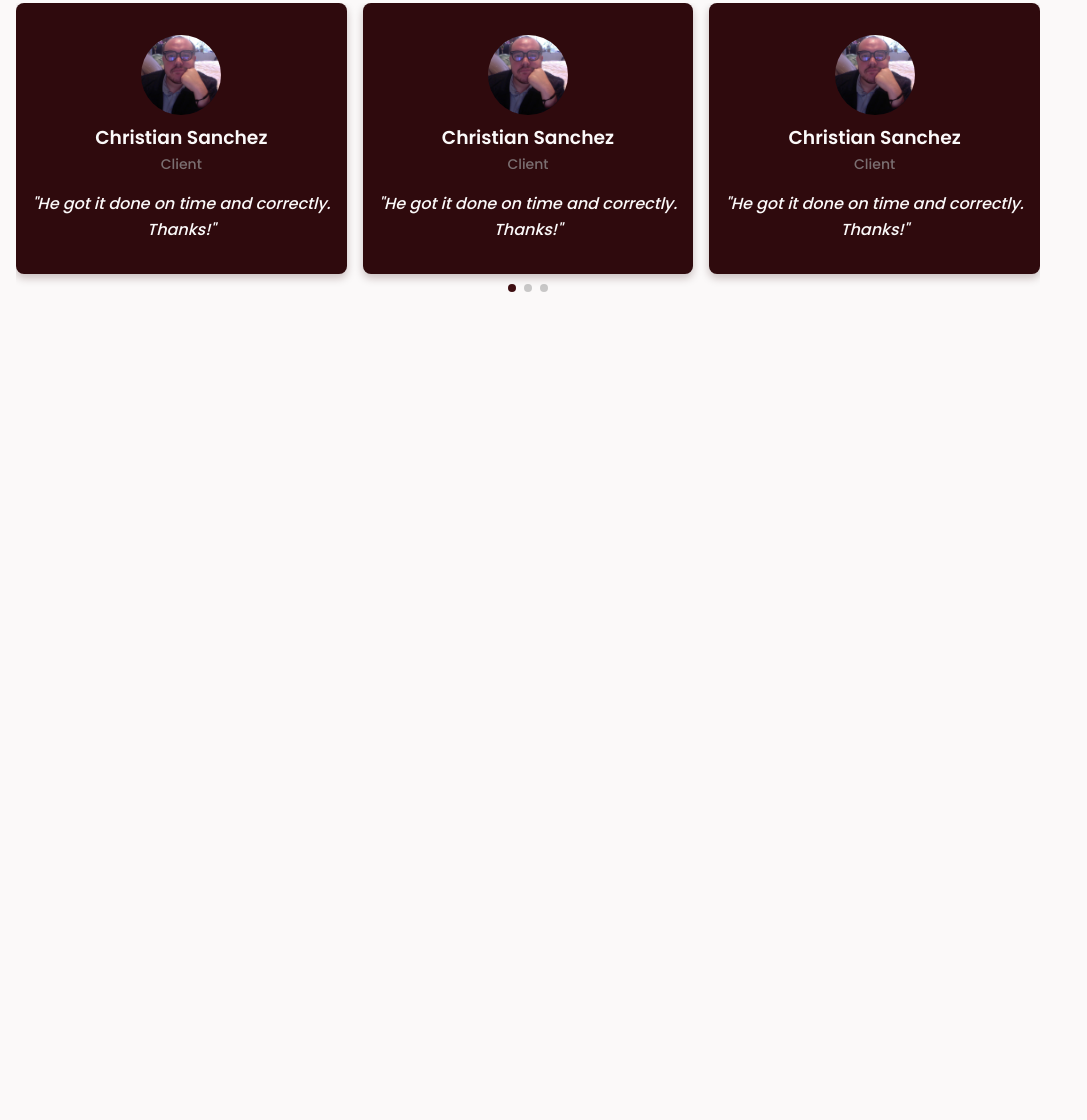
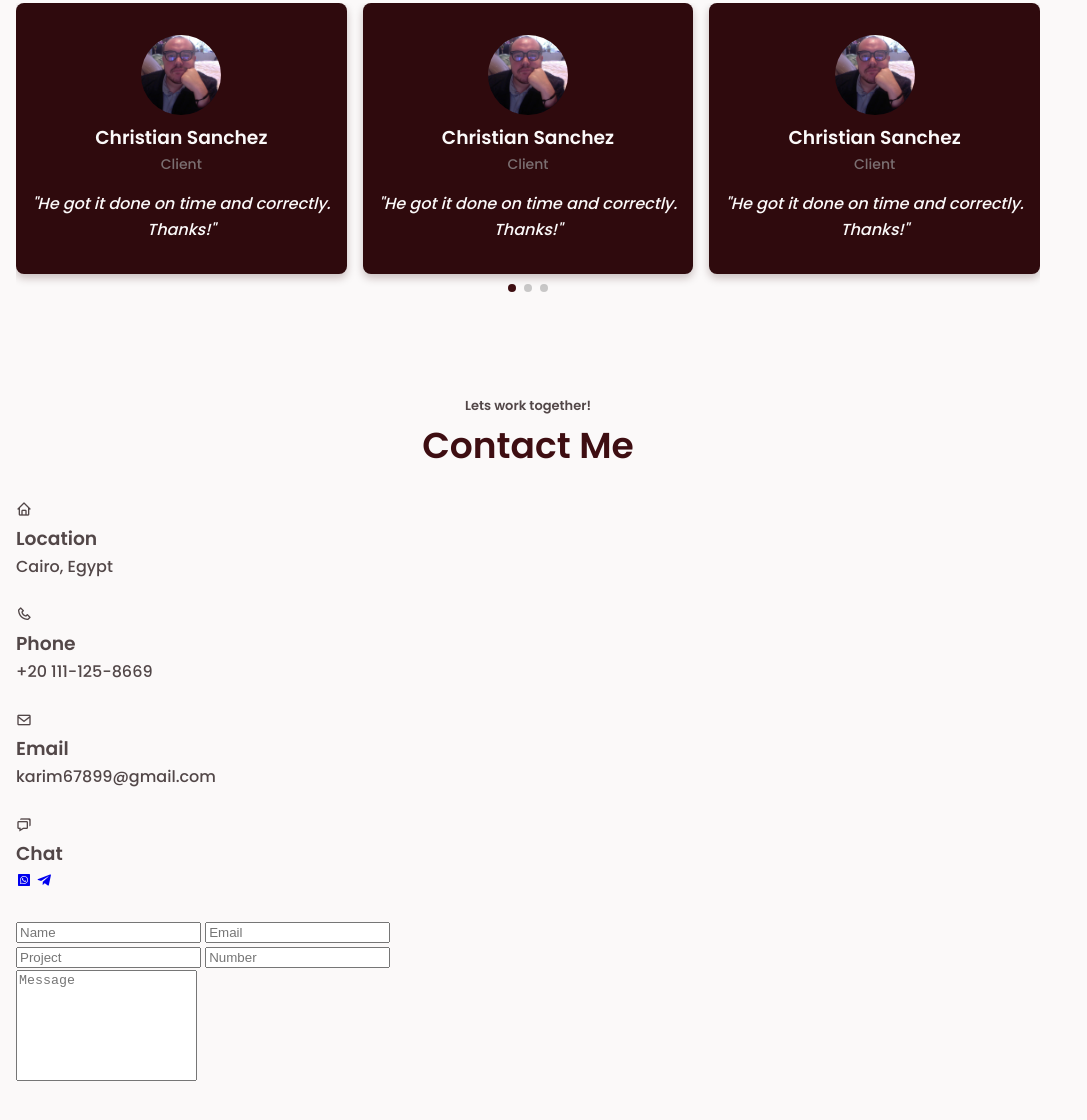
Before and after one commit to KareeMagdyy/portfolio2.0, a plain HTML site: page index.html in a window 1280 px wide. Shown: the part 6550-7670 px from the top of the page, without its empty margins (0-1087 px from the left). Before the commit the page ends 6882 px from the top, so only its background shows below. Drawn offline with nearby package versions, Linux system fonts and the light colour scheme.

Commit message:
Contact Section

```diff
--- a/assets/css/styles.css
+++ b/assets/css/styles.css
@@ -551,6 +551,14 @@ img {
 }
 /*==================== CONTACT ME ====================*/
 
+.contact__description > a:first-child {
+  color: inherit;
+  cursor: pointer;
+}
+
+textarea {
+  resize: none;
+}
 /*==================== FOOTER ====================*/
 
 /*========== SCROLL UP ==========*/
--- a/index.html
+++ b/index.html
@@ -313,6 +313,58 @@
         </div>
         <div class="swiper-pagination"></div>
       </div>
+    </section>
+
+    <!-- ======= Contact ======= -->
+    <section class="contact section bd-container" id="hire">
+      <span class="section-subtitle">Lets work together!</span>
+      <h2 class="section-title">Contact Me</h2>
+
+      <div class="contact__container bd-grid">
+
+        <div class="contact__box">
+          <i class="bx bx-home contact__icon"></i>
+          <h3 class="contact__title">Location</h3>
+          <span class="contact__description">Cairo, Egypt</span>
+        </div>
+
+        <div class="contact__box">
+          <i class="bx bx-phone contact__icon"></i>
+          <h3 class="contact__title">Phone</h3>
+          <span class="contact__description"><a href="tel:+201111258669">+20 111-125-8669</a></span>
+        </div>
+
+        <div class="contact__box">
+          <i class="bx bx-envelope contact__icon"></i>
+          <h3 class="contact__title">Email</h3>
+          <span class="contact__description"><a href="mailto:karim67899@gmail.com">karim67899@gmail.com</a></span>
+        </div>
+
+        <div class="contact__box">
+          <i class="bx bx-chat contact__icon"></i>
+          <h3 class="contact__title">Chat</h3>
+          <div>
+            <a href="https://wa.me/201111258669" target="__blank" class="contact__social"><i
+                class="bx bxl-whatsapp-square"></i></a>
+            <a href="https://t.me/KareeMagdyy" class="contact__social"><i class="bx bxl-telegram"></i></a>
+          </div>
+        </div>
+
+        <form class="contact__form">
+          <div class="contact__inputs">
+            <input type="text" name="name" id="name" placeholder="Name" class="contact__input">
+            <input type="email" name="email" id="email" placeholder="Email" class="contact__input">
+          </div>
+
+          <div class="contact__inputs">
+            <input type="text" name="project" id="project" placeholder="Project" class="contact__input">
+            <input type="number" name="number" id="number" placeholder="Number" class="contact__input">
+          </div>
+
+          <textarea name="" id="" cols="0" rows="7" placeholder="Message" class="contact__input"></textarea>
+        </form>
+      </div>
+    </section>
 
   </main>
 
```
